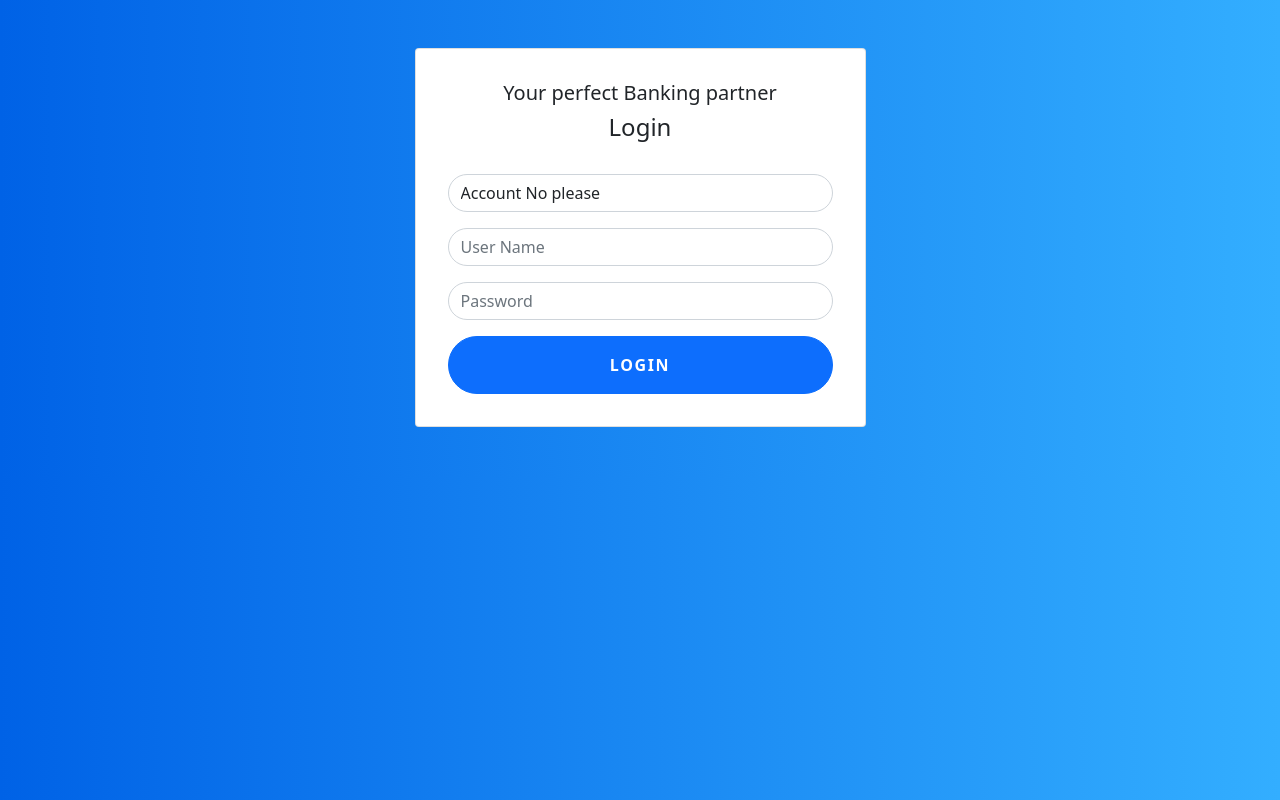
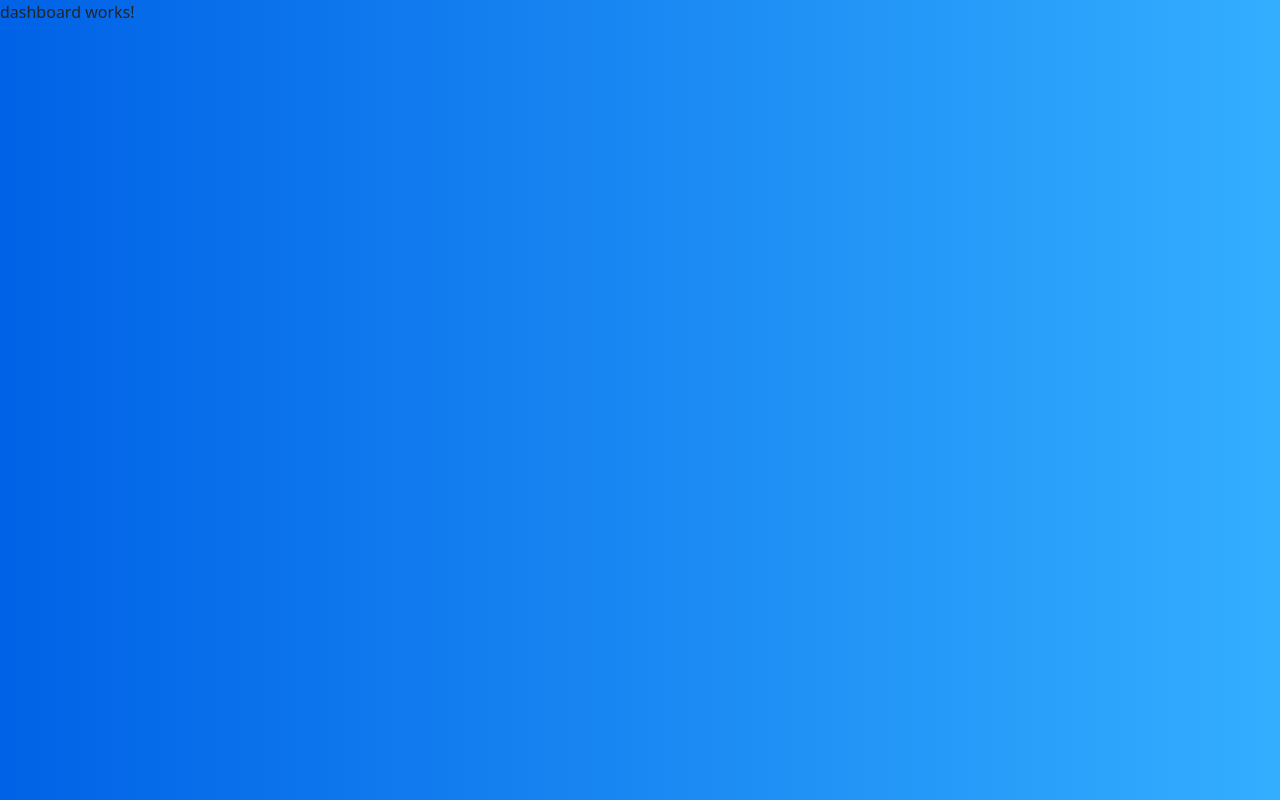
Before and after one commit to ajkrishna/MeanStax, an Angular app in the folder Angular/BankApp/: page /dashboard in a window 1280 px wide. Before the commit this address led to /. Built offline with nearby package versions, Linux system fonts and the light colour scheme.

Commit message:
two way binding-ngmodel

```diff
--- a/Angular/BankApp/src/app/app-routing.module.ts
+++ b/Angular/BankApp/src/app/app-routing.module.ts
@@ -1,7 +1,16 @@
 import { NgModule } from '@angular/core';
 import { RouterModule, Routes } from '@angular/router';
+import { DashboardComponent } from './dashboard/dashboard.component';
+import { LoginComponent } from './login/login.component';
 
-const routes: Routes = [];
+const routes: Routes = [
+  {
+    path:'', component:LoginComponent
+  },
+  {
+    path:'dashboard', component: DashboardComponent
+  }
+];
 
 @NgModule({
   imports: [RouterModule.forRoot(routes)],
--- a/Angular/BankApp/src/app/app.component.html
+++ b/Angular/BankApp/src/app/app.component.html
@@ -1 +1 @@
-<app-login></app-login>
+<router-outlet></router-outlet>
--- /dev/null
+++ b/Angular/BankApp/src/app/dashboard/dashboard.component.html
@@ -0,0 +1 @@
+<p>dashboard works!</p>
--- /dev/null
+++ b/Angular/BankApp/src/app/dashboard/dashboard.component.ts
@@ -0,0 +1,15 @@
+import { Component, OnInit } from '@angular/core';
+
+@Component({
+  selector: 'app-dashboard',
+  templateUrl: './dashboard.component.html',
+  styleUrls: ['./dashboard.component.css']
+})
+export class DashboardComponent implements OnInit {
+
+  constructor() { }
+
+  ngOnInit(): void {
+  }
+
+}
--- a/Angular/BankApp/src/app/login/login.component.html
+++ b/Angular/BankApp/src/app/login/login.component.html
@@ -7,17 +7,17 @@
             <h5 class="card-title text-center">Login</h5>
             <form class="form-signin">
                 <div class="form-label-group">
-                    <input type="text" id="acno" class="form-control" [value]="accno" #acno placeholder="Account Number">
+                    <input type="text" id="acno" class="form-control" [(ngModel)]="accno" name="ac" placeholder="Account Number">
                   </div>
               <div class="form-label-group">
                 <input type="text" id="username" class="form-control" (change)="unamechange($event)" placeholder="User Name" >
               </div>
 
               <div class="form-label-group">
-                <input type="password" id="pwd" class="form-control" #pswd placeholder="Password" >
+                <input type="password" id="pwd" class="form-control" [(ngModel)]="pswd" name="pass" placeholder="Password" >
               </div>
               <div class="d-grid gap-2">
-                <button class="btn btn-primary" type="button" (click)="login(acno,pswd)" style="font-size: medium;">LOGIN</button>
+                <button class="btn btn-primary" type="button" (click)="login()" style="font-size: medium;">LOGIN</button>
               </div>
             </form>
           </div>
--- a/Angular/BankApp/src/app/login/login.component.ts
+++ b/Angular/BankApp/src/app/login/login.component.ts
@@ -30,10 +30,10 @@ export class LoginComponent implements OnInit {
   unamechange(event:any){
     this.usname=event.target.value;
   }
-  login(a:any,p:any)
+  login()
   {
-    var acno=a.value;
-    var pwd=p.value;
+    var acno=this.accno;
+    var pwd=this.pswd;
     var uname=this.usname;
     let users=this.accountDetails;
             if(acno in users)
```
Also changed, not shown: Angular/BankApp/src/app/app.module.ts (+6 -2 lines), Angular/BankApp/src/app/dashboard/dashboard.component.css (added), 1 other file (tests, documents, lock files or other folders).
